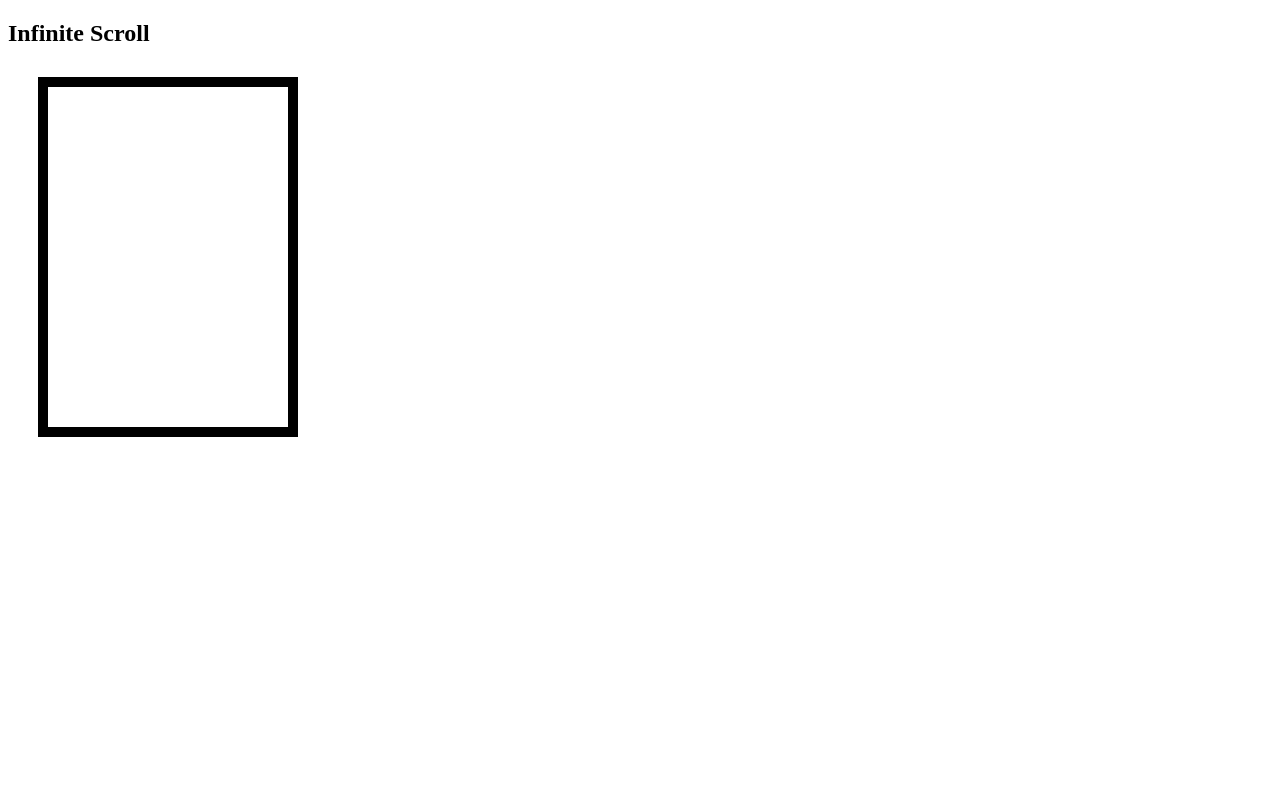
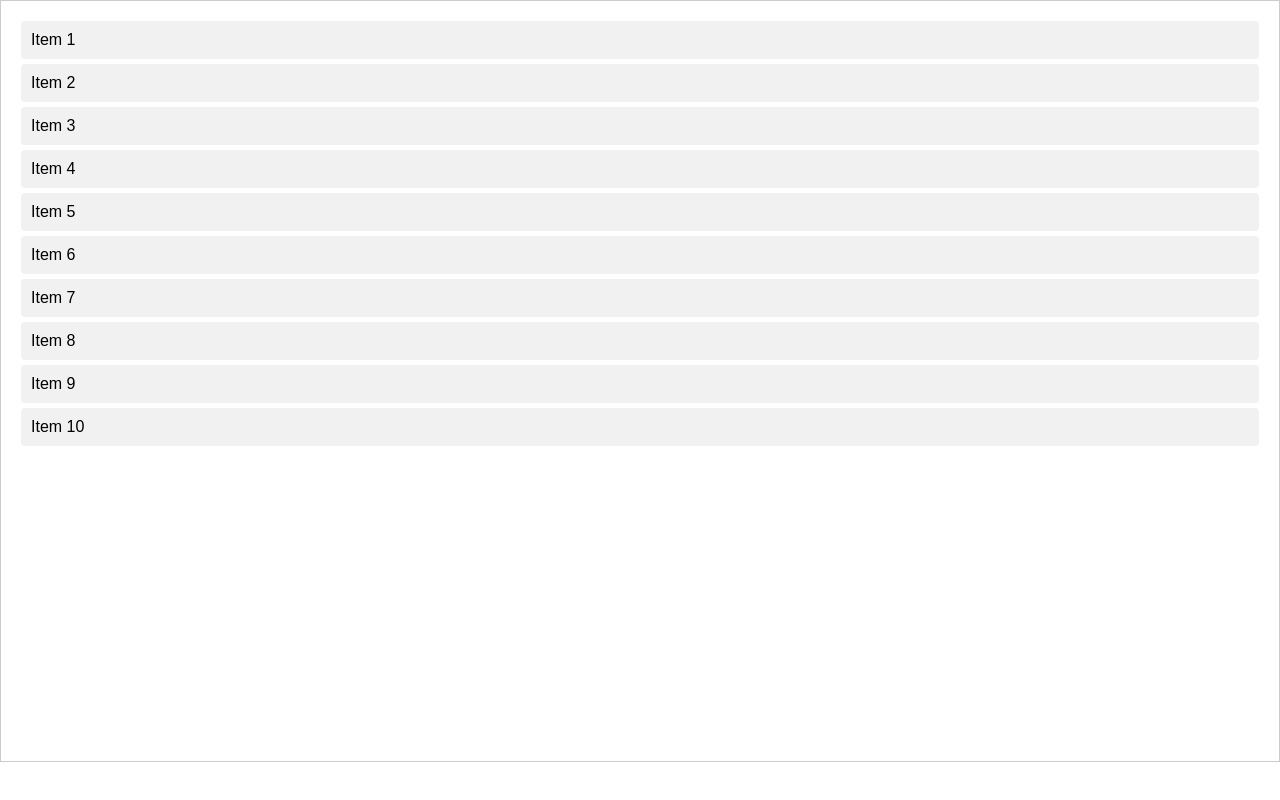
Before and after one commit to acciojob/infinite-scroll-Tushar-Mehra1707, a website: page main.html in a window 1280 px wide. Drawn offline with Linux system fonts and the light colour scheme.

Commit message:
created a submission

```diff
--- a/main.html
+++ b/main.html
@@ -1,18 +1,16 @@
 <!DOCTYPE html>
 <html lang="en">
-  <head>
-    <meta charset="UTF-8" />
-    <meta http-equiv="X-UA-Compatible" content="IE=edge" />
-    <meta name="viewport" content="width=device-width, initial-scale=1.0" />
-    <link rel="stylesheet" href="./styles.css" type="text/css" />
+<head>
+  <meta charset="UTF-8">
+  <title>Infinite Scrolling List</title>
+  <link rel="stylesheet" href="styles.css">
+</head>
+<body>
 
-    <title>Document</title>
-  </head>
-  <body>
-    <h2>Infinite Scroll</h2>
-    <main>
-      <ol id="infi-list"></ol>
-    </main>
-    <script src="./script.js"></script>
-  </body>
+  <div class="container">
+    <ul id="list"></ul>
+  </div>
+
+  <script src="script.js"></script>
+</body>
 </html>
--- a/script.js
+++ b/script.js
@@ -1,23 +1,23 @@
-//your code here!
-// Get reference to the list container
-const listContainer = document.getElementById("infinite-list");
+const list = document.getElementById('list');
 let itemCount = 0;
-function addListItems(n) {
-  for (let i = 0; i < n; i++) {
-    const li = document.createElement("li");
+
+// Function to add items to the list
+function addItems(count = 10) {
+  for (let i = 0; i < count; i++) {
+    const li = document.createElement('li');
     li.textContent = `Item ${++itemCount}`;
-    listContainer.appendChild(li);
+    list.appendChild(li);
   }
 }
 
-// Add initial 10 list items
-addListItems(10);
-window.addEventListener("scroll", () => {
-  const scrollTop = document.documentElement.scrollTop;
-  const windowHeight = window.innerHeight;
-  const fullHeight = document.documentElement.scrollHeight;
+// Add initial 10 items
+addItems(10);
 
-  if (scrollTop + windowHeight >= fullHeight - 5) {
-    addListItems(2); // Add 2 more items when bottom is reached
+// Infinite scroll logic
+const container = document.querySelector('.container');
+
+container.addEventListener('scroll', () => {
+  if (container.scrollTop + container.clientHeight >= container.scrollHeight - 5) {
+    addItems(2); // Add 2 more items when near the bottom
   }
 });
--- a/styles.css
+++ b/styles.css
@@ -1,16 +1,24 @@
-#infi-list {
-  width: 200px;
-  height: 300px;
-  overflow: auto;
+body {
+  margin: 0;
+  font-family: Arial, sans-serif;
+}
 
-  margin: 30px;
+.container {
+  height: 90vh;
+  overflow-y: auto;
   padding: 20px;
-  border: 10px solid black;
+  border: 1px solid #ccc;
 }
+
+ul {
+  list-style: none;
+  padding: 0;
+  margin: 0;
+}
+
 li {
   padding: 10px;
-  list-style-type: none;
+  margin-bottom: 5px;
+  background-color: #f1f1f1;
+  border-radius: 4px;
 }
-li:hover {
-  background: #ccc;
-}
```
